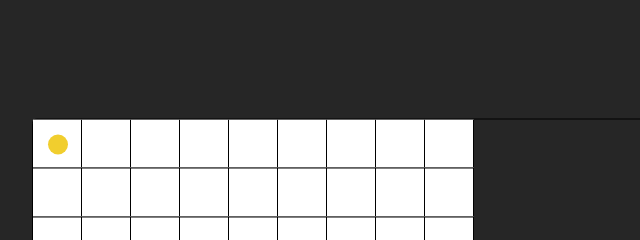
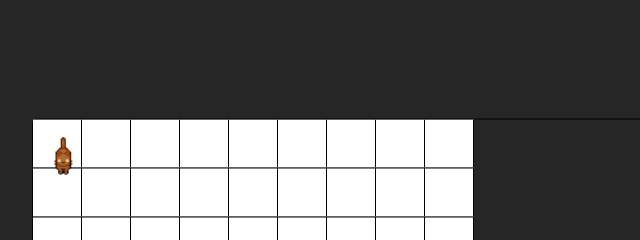
Before and after one commit to RaspberryEuphoria/omnicat, a website with bundled scripts: page index.html in a window 1280 px wide. Shown: the top 240 px of the page, 166-806 px from the left. Built offline with nearby package versions, Linux system fonts and the light colour scheme.

Commit message:
feat: add sprite for main character

```diff
--- a/main.css
+++ b/main.css
@@ -42,12 +42,14 @@ html {
 .main-character {
     top: 15px;
     left: 15px;
-    width: 20px;
-    height: 20px;
-    background: #f1ce2e;
-    border-radius: 50%;
+    width: 30px;
+    height: 40px;
+    background-image: url('./assets/img/main-character.png');
+    background-position-x: -167px;
+    background-position-y: 0;
+    background-size: 500px;
     transition: top 0.3s ease, left 0.3s ease;
-    z-index: 100s;
+    z-index: 100;
 }
 
 .goal {
```
